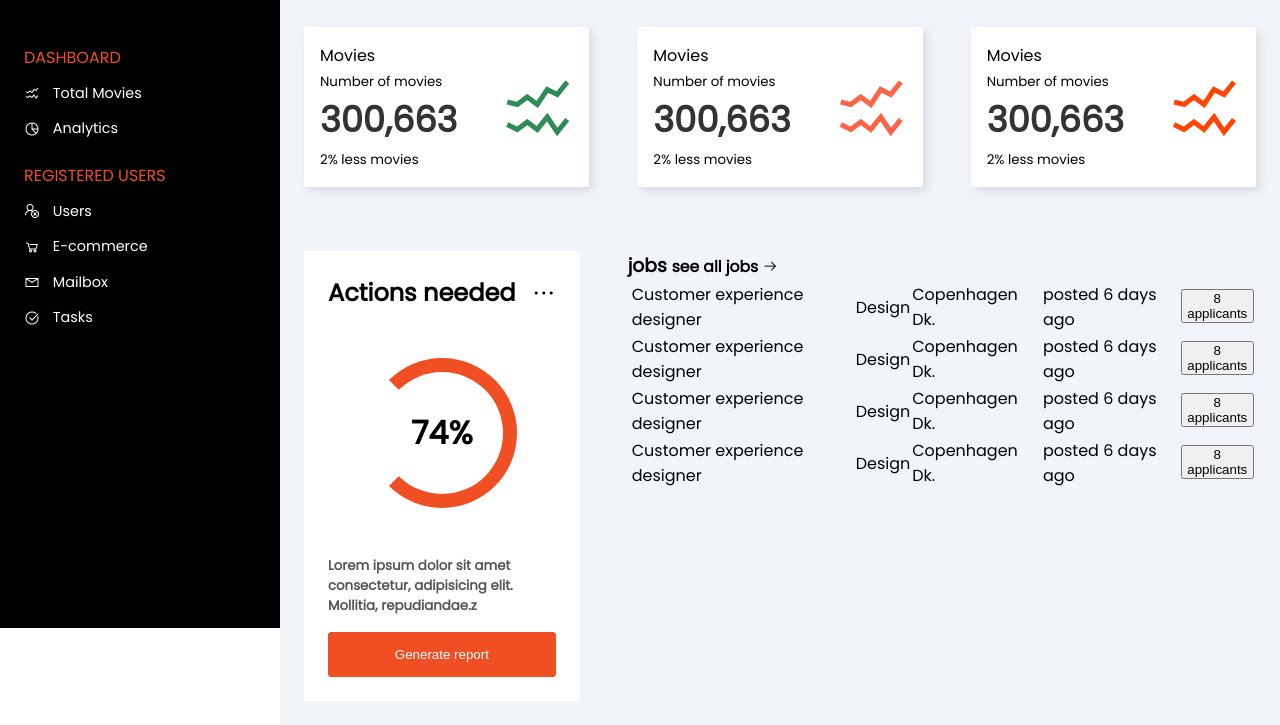
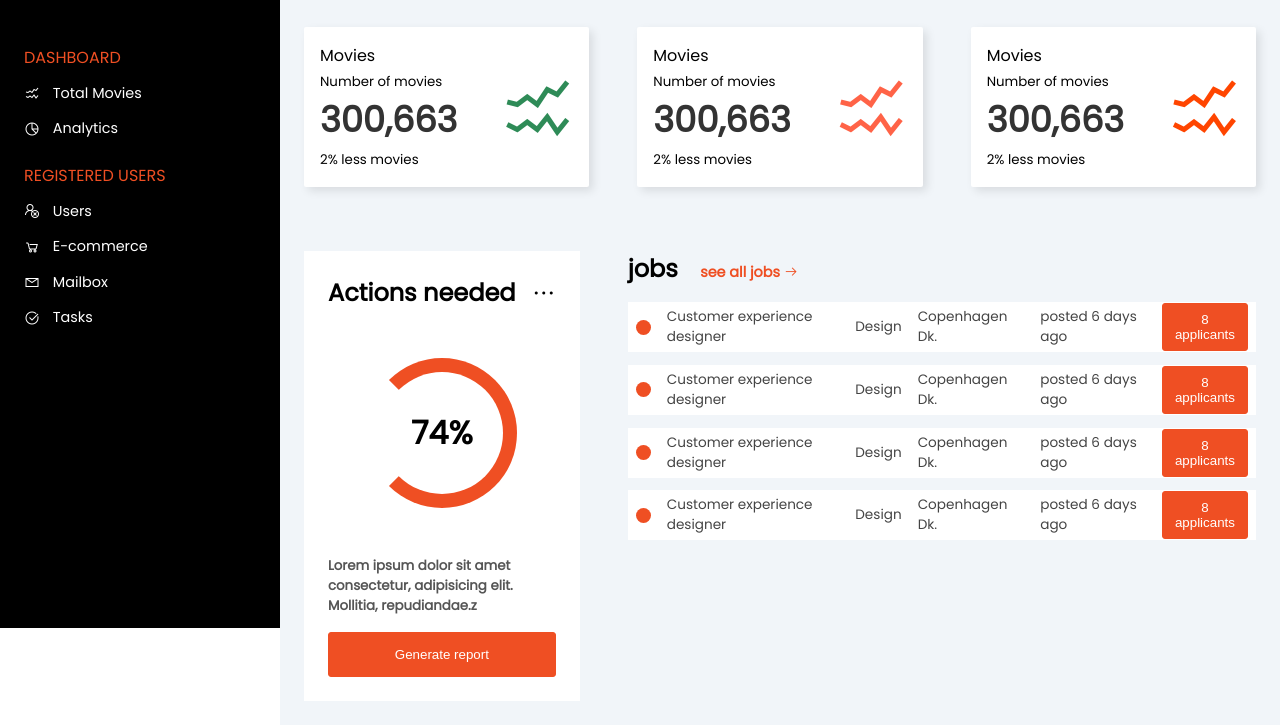
Before and after one commit to jennifer-pecky/dashboard, a plain HTML site: page index.html in a window 1280 px wide. Shown: the part 172-897 px from the top of the page. Drawn offline with nearby package versions, Linux system fonts and the light colour scheme.

Commit message:
working on dashbord

```diff
--- a/index.html
+++ b/index.html
@@ -191,58 +191,137 @@
                 </div>
 
                 <div class="jobs">
-                    <h3>jobs <small>see all jobs <span class="las la-arrow-right"></span></small></h3>
-                    <table>
+                    <h2>jobs <small>see all jobs <span class="las la-arrow-right"></span></small></h2>
+                    <table width="100%">
                         <tbody>
                             <tr>
                                 <td>
+                                    <div>
                                         <span class="indicator"></span>
+                                    </div>
                                 </td>
-                                <td>Customer experience designer</td>
-                                <td>Design</td>
-                                <td>Copenhagen Dk.</td>
-                                <td>posted 6 days ago</td>
                                 <td>
+                                    <div>
+                                        Customer experience designer
+                                    </div>
+                                </td>
+                                <td>
+                                    <div>
+                                        Design
+                                    </div>
+                                </td>
+                                <td>
+                                    <div>
+                                        Copenhagen Dk.
+                                    </div>
+                                </td>
+                                <td>
+                                    <div>
+                                        posted 6 days ago
+                                    </div>
+                                </td>
+                                <td>
+                                    <div>
                                         <button>8 applicants</button>
+                                    </div>
                                 </td>
                             </tr>
                             <tr>
                                 <td>
+                                    <div>
                                         <span class="indicator"></span>
+                                    </div>
                                 </td>
-                                <td>Customer experience designer</td>
-                                <td>Design</td>
-                                <td>Copenhagen Dk.</td>
-                                <td>posted 6 days ago</td>
                                 <td>
+                                    <div>
+                                        Customer experience designer
+                                    </div>
+                                </td>
+                                <td>
+                                    <div>
+                                        Design
+                                    </div>
+                                </td>
+                                <td>
+                                    <div>
+                                        Copenhagen Dk.
+                                    </div>
+                                </td>
+                                <td>
+                                    <div>
+                                        posted 6 days ago
+                                    </div>
+                                </td>
+                                <td>
+                                    <div>
                                         <button>8 applicants</button>
+                                    </div>
                                 </td>
                             </tr>
                             <tr>
                                 <td>
+                                    <div>
                                         <span class="indicator"></span>
+                                    </div>
                                 </td>
-                                <td>Customer experience designer</td>
-                                <td>Design</td>
-                                <td>Copenhagen Dk.</td>
-                                <td>posted 6 days ago</td>
                                 <td>
+                                    <div>
+                                        Customer experience designer
+                                    </div>
+                                </td>
+                                <td>
+                                    <div>
+                                        Design
+                                    </div>
+                                </td>
+                                <td>
+                                    <div>
+                                        Copenhagen Dk.
+                                    </div>
+                                </td>
+                                <td>
+                                    <div>
+                                        posted 6 days ago
+                                    </div>
+                                </td>
+                                <td>
+                                    <div>
                                         <button>8 applicants</button>
+                                    </div>
                                 </td>
                             </tr>
                             <tr>
                                 <td>
+                                    <div>
                                         <span class="indicator"></span>
+                                    </div>
                                 </td>
-                                <td>Customer experience designer</td>
-                                <td>Design</td>
-                                <td>Copenhagen Dk.</td>
-                                <td>posted 6 days ago</td>
                                 <td>
+                                    <div>
+                                        Customer experience designer
+                                    </div>
+                                </td>
+                                <td>
+                                    <div>
+                                        Design
+                                    </div>
+                                </td>
+                                <td>
+                                    <div>
+                                        Copenhagen Dk.
+                                    </div>
+                                </td>
+                                <td>
+                                    <div>
+                                        posted 6 days ago
+                                    </div>
+                                </td>
+                                <td>
+                                    <div>
                                         <button>8 applicants</button>
+                                    </div>
                                 </td>
                             </tr>
-
                         </tbody>
                     </table>
                 </div>
--- a/scss/styles.scss
+++ b/scss/styles.scss
@@ -100,6 +100,10 @@ header {
   align-items: center;
   background: #efefef;
   padding: 1rem 1.5rem;
+  position: fixed;
+  left: 280px;
+  width: calc(100% - 280px);
+  top: 0;
 }
 
 .menu-toggle label{
@@ -129,6 +133,7 @@ main{
   padding: 1.5rem;
   background: #f1f5f9;
   min-height: calc(100vh - 70px);
+  margin-top: 70px;
 }
 
 .page-header{
@@ -253,3 +258,43 @@ main{
   border-radius: 50%;
   margin-bottom: 3rem;
 }
+
+.jobs h2 small{
+  color: #ef4f23;
+  font-weight: 600;
+  display: inline-block;
+  margin-left: 1rem;
+  font-size: .9rem;
+}
+
+.jobs table{
+  border-collapse: collapse;
+  margin-top: 1rem;
+}
+
+span.indicator{
+  background: #ef4f23;
+  height: 15px;
+  width: 15px;
+  border-radius: 50%;
+}
+
+.jobs table td div{
+ background: #fff;
+ margin-bottom: .8rem;
+ height: 50px;
+ display: flex;
+ align-items: center;
+ padding: .5rem;
+ font-size: .85rem;
+ color: #444;
+ font-weight: 500;
+}
+
+table button{
+  background: #ef4f23;
+  color: #fff;
+  border: 1px solid #ef4f23;
+  padding: .5rem;
+  border-radius: 3px;
+}
```
Also changed, not shown: scss/styles.css, 1 other file. Lines whose indentation alone changed are shown as unchanged.
